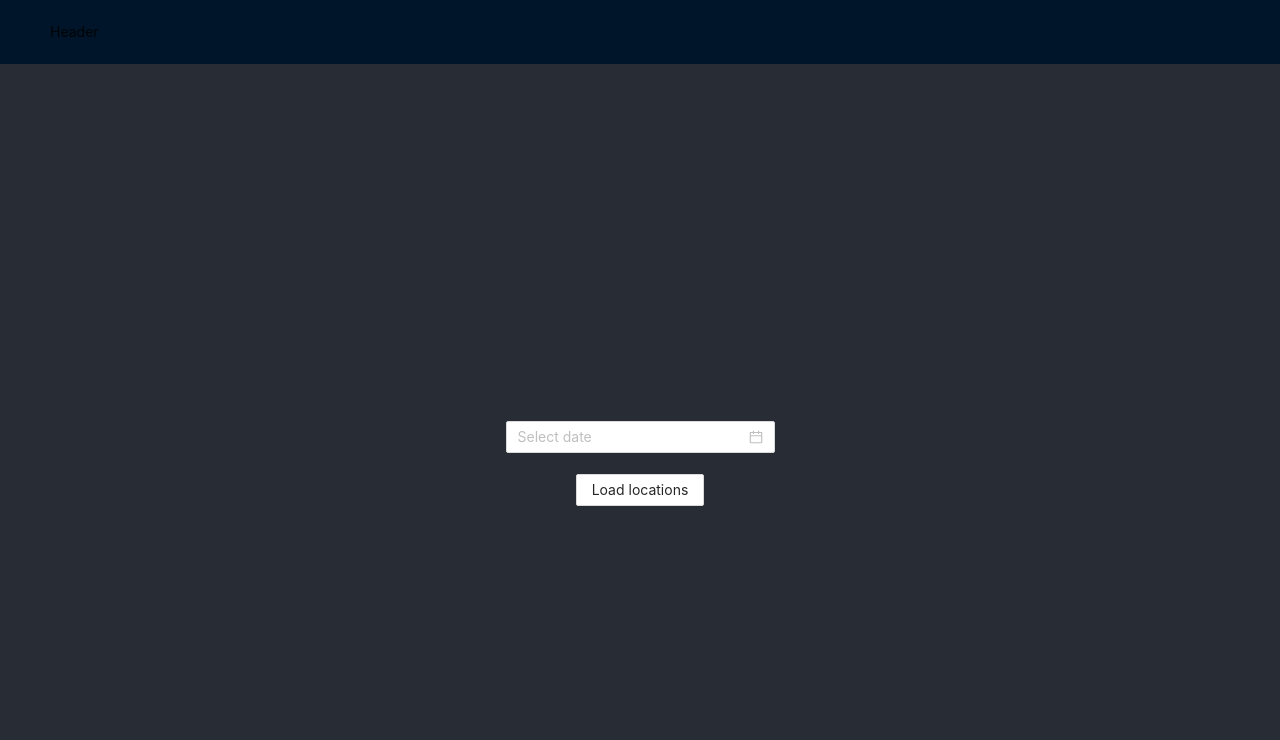
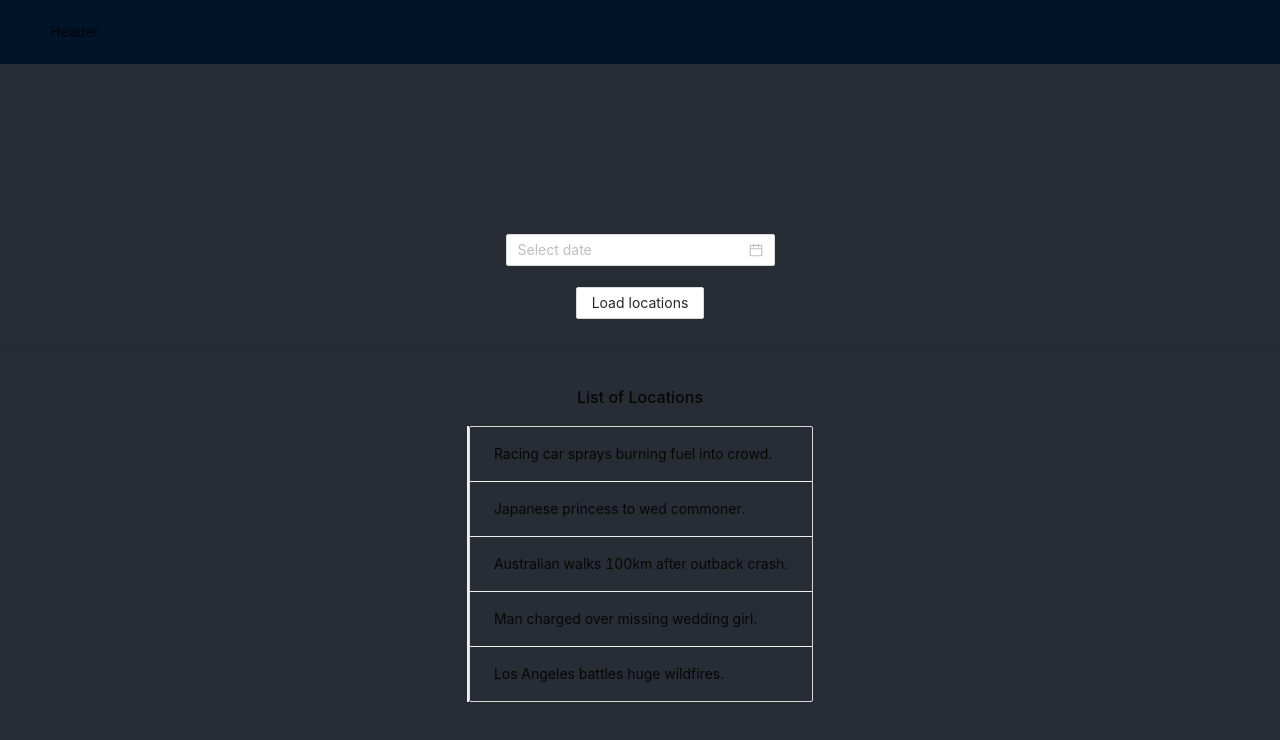
Before and after one commit to Ngeesiang/weather_forecast_traffic_cam, a React (Create React App) app: page / in a window 1280 px wide. Shown: the top 740 px of the page. Built offline with nearby package versions, Linux system fonts and the light colour scheme.

Commit message:
Added handle functions to pass data from child DateInput to parent App

```diff
--- a/src/App.js
+++ b/src/App.js
@@ -1,14 +1,33 @@
 import './App.css';
 
 import DateInput from './components/DateInput';
-import LocationComponent from './components/LocationComponent';
+import LocationListComponent from './components/LocationListComponent';
 
 function App() {
+
+  const state = { dateInput: false, date: '' }
+
+  function setState(props) {
+    const key = props.key
+    const value = props.value
+    state[key] = value
+  }
+
+  function handleClick(value) {
+    setState({dateInput: value});
+    console.log("Parent block updated")
+  }
+
+  function updateDate(date) {
+    setState({datetime: date});
+    console.log("Date in parent block updated")
+  }
+
   return (
   <div className="App">
      <header className="App-header">
-      <DateInput/>
-      <LocationComponent/>
+      <DateInput value={handleClick} date={updateDate}/>
+      <LocationListComponent/>
     </header>
   </div>
   );
--- a/src/components/DateInput/index.js
+++ b/src/components/DateInput/index.js
@@ -1,6 +1,6 @@
 import { Button, DatePicker, Space } from 'antd';
 
-export default function DateInput() {
+export default function DateInput(props) {
 
     let date;
 
@@ -16,6 +16,8 @@ export default function DateInput() {
 
     function loadLocationList() {
         console.log(`Load location list at time ${date}`)
+        props.value(true)
+        props.date(date)
     }
 
     return (
--- a/src/components/LocationComponent/index.js
+++ b/src/components/LocationComponent/index.js
@@ -1,5 +1,4 @@
 import { Anchor } from 'antd';
-
 
 
 export default function LocationComponent({location}) {
@@ -8,8 +7,11 @@ export default function LocationComponent({location}) {
 
     return (
         <>
-        <Link href="" title={location}>
-        </Link>
+        {/* <Link href="" title={location}>
+        </Link> */}
+        <div>
+            {location}
+        </div>
         </>
     )
 }
--- a/src/components/LocationListComponent/index.js
+++ b/src/components/LocationListComponent/index.js
@@ -1,10 +1,7 @@
 import { List, Divider, Anchor } from 'antd';
+import LocationComponent from '../LocationComponent'
 
-
-
-export default function LocationComponent() {
-    const { Link } = Anchor;
-
+export default function LocationListComponent() {
     const handleClick = (e, link) => {
         e.preventDefault();
         console.log(link);
```
